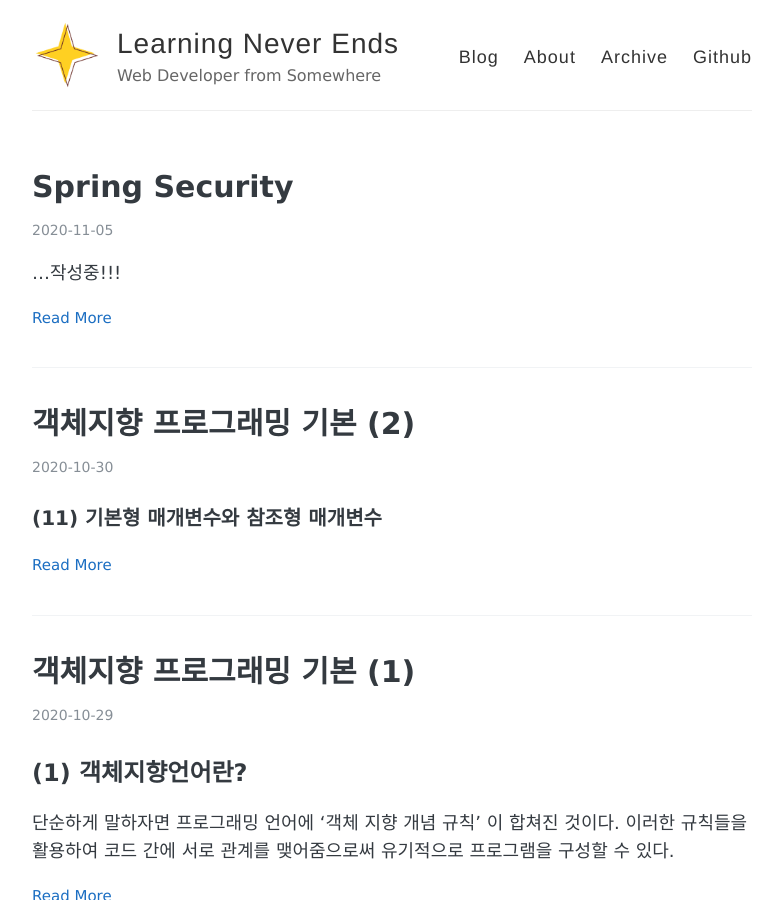
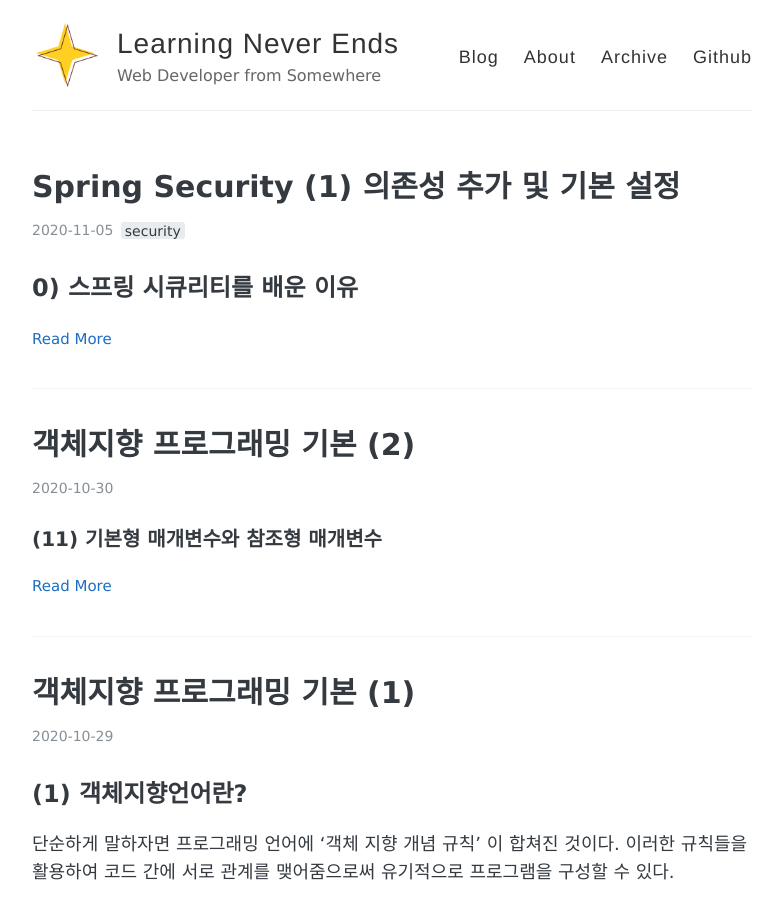
Before and after one commit to ellie1027/hb_9, a Jekyll site: the page built from index.html, in a window 1280 px wide and 900 px high. Shown: the whole window, without its empty margins (248-1031 px from the left). Built offline with Jekyll 4.4.1, drawn with Linux system fonts in a browser that asks for light colours; the list of posts is cut into pages by our own code.

Commit message:
spring security 내용 추가

````diff
--- a/_posts/2020-11-05-Spring Security.md
+++ b/_posts/2020-11-05-Spring Security.md
@@ -1,25 +1,29 @@
 ---
-title: "Spring Security"
-date: 2020-11-05
-categories: security
+layout: post
+title: "Spring Security (1) 의존성 추가 및 기본 설정"
+tags: [security]
+comments: true
 ---
 
-...작성중!!!
-
-
-<kbd>keyword ; spring security, jwt, java configuration</kbd>
-
+## 0) 스프링 시큐리티를 배운 이유
 
 현재 진행중인 토이 프로젝트에서 로그인/회원가입을 위하여 스프링 시큐리티를 사용하기로 하였다. 구글링을 통하여 블로그 포스팅, 책 등을 뒤져봤지만 전체적인 흐름이 눈에
 들어오지 않아서 일단 유투브에서 강의를 찾아 듣고 프로젝트에 적용해보았다.<br>
+<br>
 그런데 내가 하고 있는 프로젝트는 스프링 5.2.7 버전이었는데, 참고 할 만한 좋은 글들이 전부 스프링 부트를 기준으로 쓰여져서, 레퍼런스 찾기가 쉽지 않았다.<br>
 (다음 프로젝트는 무조건 부트로...)<br>
+<br>
 또, 기존 프로젝트는 xml configuration 기반으로 진행하고 있었는데, spring security 설정을 java로 하면서 java configuration 기반으로 아예 바꿨다.<br>
+확실히 java configuration 이 개발적인 면에서 좀더 활용도가 높고, 확장 가능성이 큰 것 같다.<br>(spring 3.0 이상부터 java 설정을 제공함)
+<br>
+<br>
+따라서 이 포스팅 시리즈에서는 기본적인 java configuration 부터 시작하여 스프링 시큐리티의 기본 설정, jwt를 이용한 토큰 기반 인증을 구현하는 법을 다룰 것이다.<br>
+<br>
+## 1) 의존성 추가하기
+<br>
+먼저 현재 사용하고 있는 스프링 버전에 맞춰 의존성을 추가해준다. <br>
+만약 스프링 부트를 사용하고 있다면 버전 관리의 필요성이 없지만 그렇지 않다면 버전 관리는 매우 중요하다.<br>
 
-
-## 1) 의존성 추가하기
-
-먼저 현재 사용하고 있는 스프링 버전에 맞춰 의존성을 추가해준다. 만약 스프링 부트를 사용하고 있다면 버전 관리의 필요성이 없지만 그렇지 않다면 버전 관리는 매우 중요하다.<br>
 <br>
 ```xml
 <!-- spring security -->
@@ -45,3 +49,42 @@
 ```
 
 ## 2) java configuration
+
+![중간 이미지](/images/spring_security_1_01.png)
+- java configuration 패키지 형태
+
+1. WebConfig.java
+
+```java
+@Configuration
+@ComponentScan(basePackages="your packages")
+public class WebConfig extends AbstractAnnotationConfigDispatcherServletInitializer {
+    @Override
+    protected Class<?>[] getRootConfigClasses() {
+        return new Class[]{ RootConfig.class, AppSecurityConfig.class };
+    }
+
+    @Override
+    protected Class<?>[] getServletConfigClasses() {
+        return new Class[]{ ServletConfig.class };
+    }
+
+    @Override
+    protected String[] getServletMappings() {
+        return new String[]{"/"};
+    }
+}
+```
+
+자바 기반 스프링 설정을 사용할 수 있도록 DispatcherServlet 을 등록하는 클래스이다.
+간단하게 AbstractAnnotationConfigDispatcherServletInitializer 클래스를 상속받아서 만든다.(스프링 3.2 부터 사용 가능한 클래스!)
+WebApplicationInitializer 인터페이스의 onStartup 메서드를 구현하는 방법도 있지만 나는 해당 클래스를 상속받는 편이 좀 더 간단한 것 같다.
+<br>
+<br>
+해당 클래스를 상속받으면 다음과 같은 메서드를 사용할 수 있다.
+<br>
+* getRootConfigClasses()
+    - root application context 설정파일을 등록한다.
+* getServletConfigClasses()
+    - DispatcherServlet application context 설정파일을 등록한다.
+<br>
````
